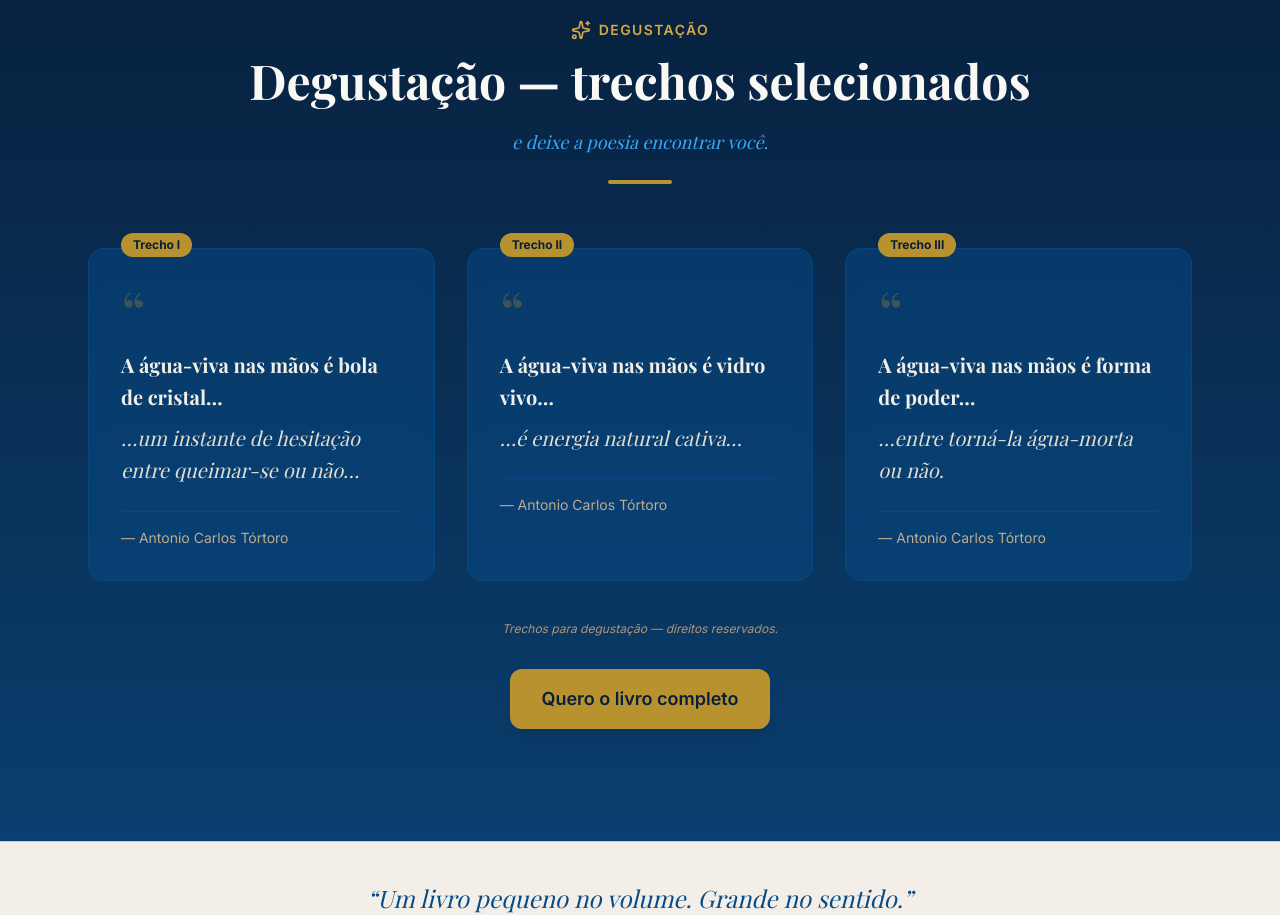
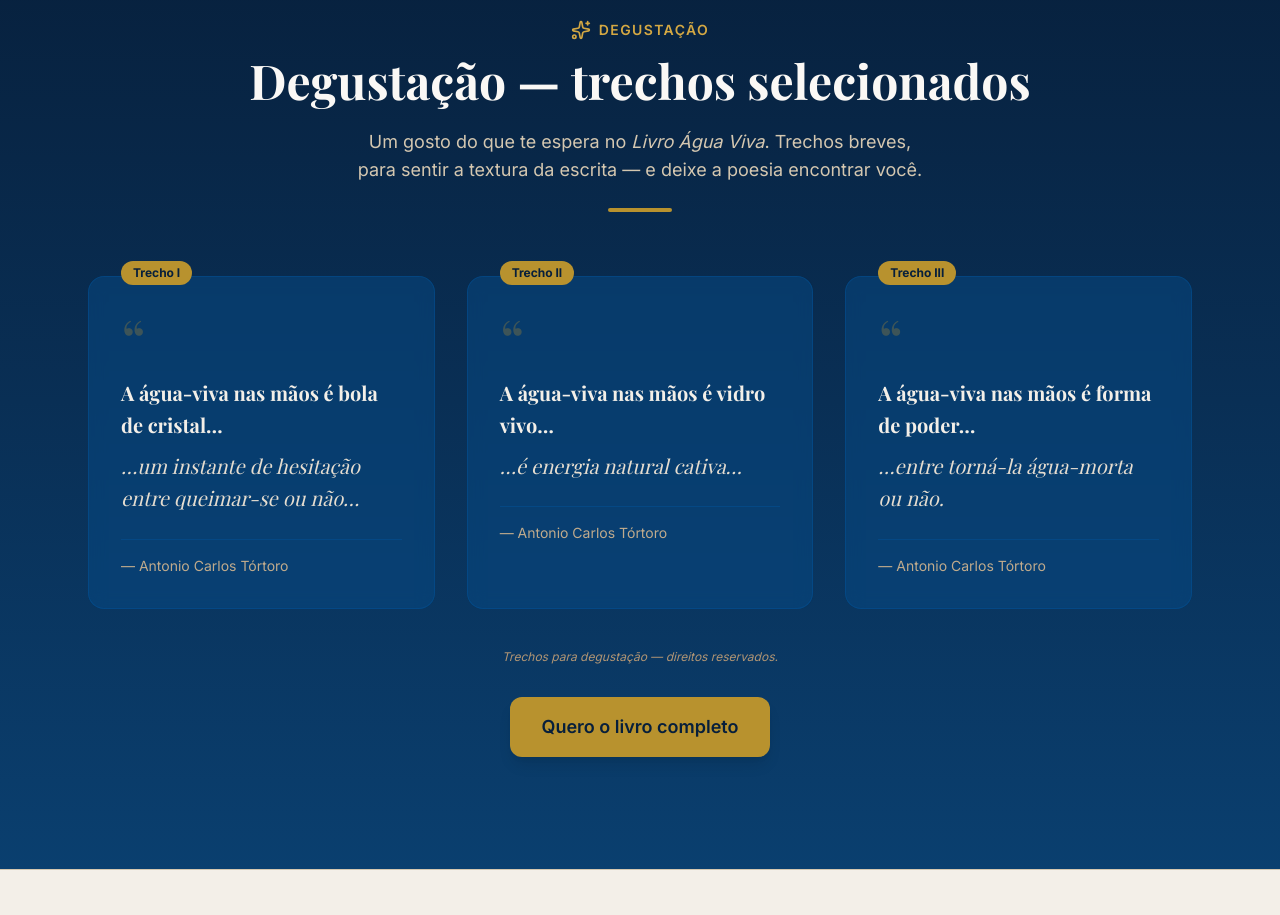
Before and after one commit to Tonx-Cloud/agua-viva-landing, a Next.js app: page / in a window 1280 px wide. Shown: the part 2180-3095 px from the top of the page. Built offline with nearby package versions, Linux system fonts and the light colour scheme; no server answers; a web font is replaced by a local one.

Commit message:
Fix Degustação section copy (append final phrase)

```diff
--- a/src/components/Tasting.tsx
+++ b/src/components/Tasting.tsx
@@ -36,8 +36,9 @@ export default function Tasting() {
           <h2 className="font-serif text-3xl sm:text-4xl md:text-5xl font-bold text-sand-50 mb-6">
             Degustação — trechos selecionados
           </h2>
-          <p className="font-serif text-ocean-400 italic text-base sm:text-lg mb-6">
-            e deixe a poesia encontrar&nbsp;você.
+          <p className="text-sand-300 text-lg max-w-xl mx-auto mb-6">
+            Um gosto do que te espera no <em>Livro Água Viva</em>. Trechos breves,
+            para sentir a textura da escrita — e deixe a poesia encontrar&nbsp;você.
           </p>
           <div className="w-16 h-1 bg-gold-500 mx-auto rounded-full" />
         </div>
```
